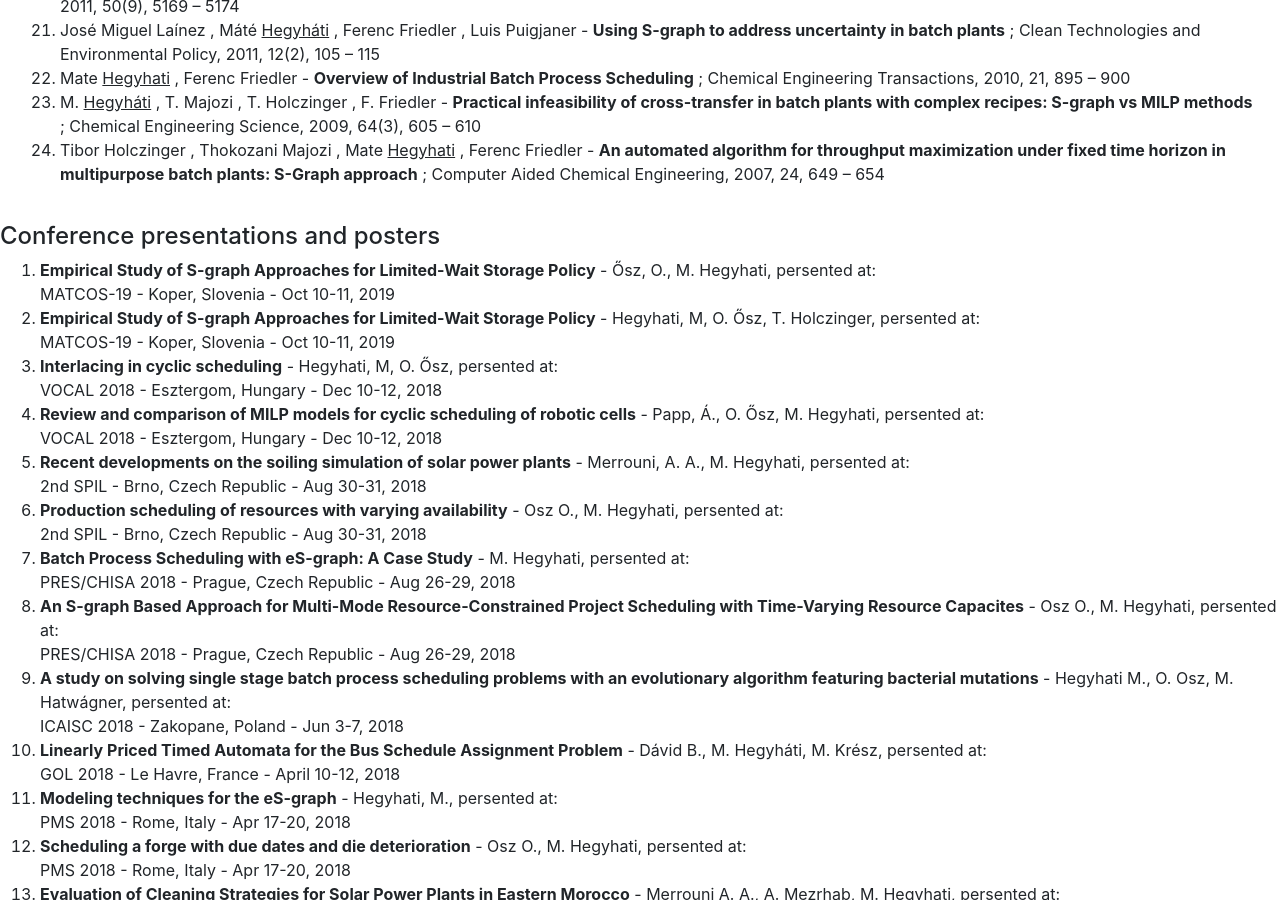
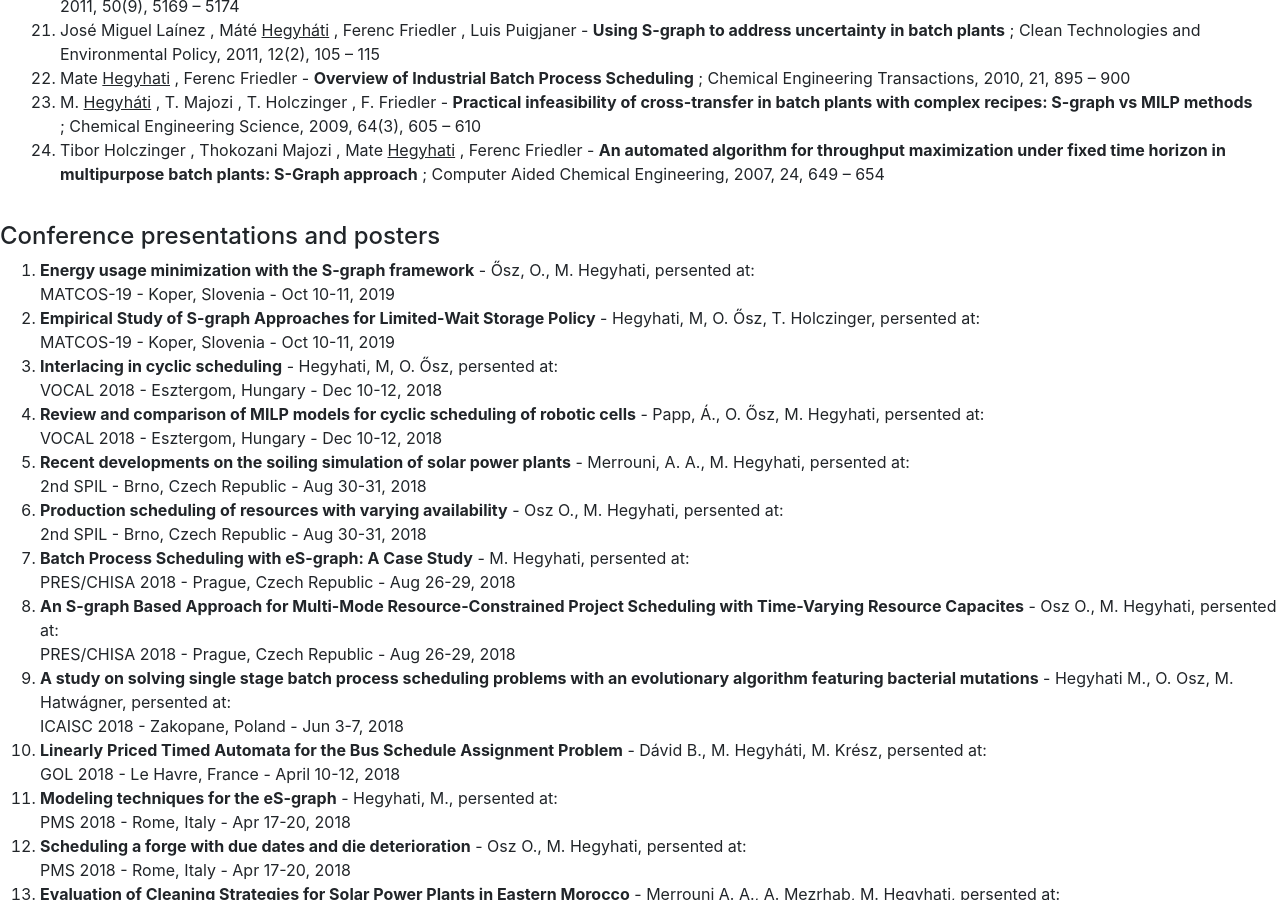
Before and after one commit to hegyhati/hegyhati.github.io, a Jekyll site: the page built from cv_single_printable.html, in a window 1280 px wide and 900 px high, scrolled down 2591 px. Built offline with Jekyll 4.4.1, drawn with Linux system fonts in a browser that asks for light colours.

Commit message:
Fix MATCOS presentation title

```diff
--- a/_data/presentations.json
+++ b/_data/presentations.json
@@ -2,7 +2,7 @@
 
     {
         "author": "Ősz, O.,  M. Hegyhati",
-        "title": "Empirical Study of S-graph Approaches for Limited-Wait Storage Policy",
+        "title": "Energy usage minimization with the S-graph framework",
         "conference": "Energy usage minimization with the S-graph framework",
         "conferenceshort": "MATCOS-19",
         "city": "Koper",
```
